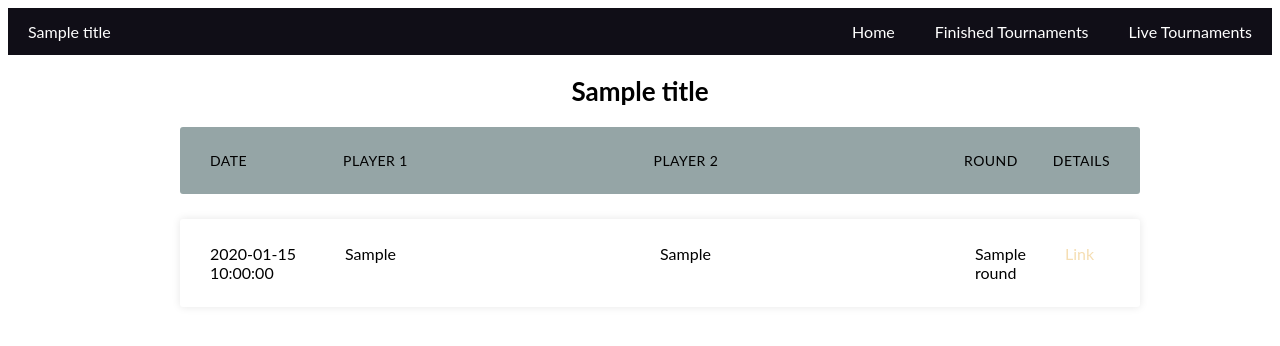
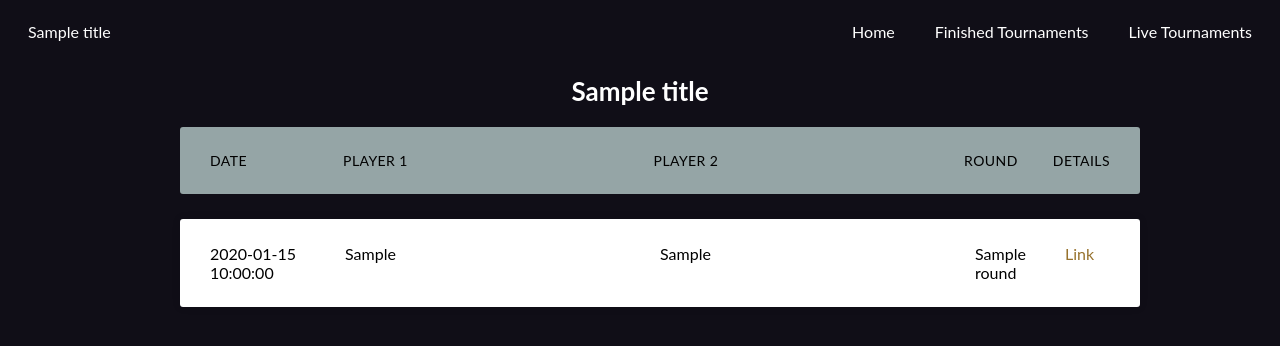
Before and after one commit to snehagavini/Tennis_Visualisation, a Flask app: template app/templates/matches_list.html in a window 1280 px wide. Shown: the top 346 px of the page. Run offline with Flask 3, Linux system fonts and the light colour scheme; the template is opened without the code that fills it: most values are stand-ins (such as "Sample title", 1, 10 or a date in 2020); parts of the project's set-up code (start-up, migrations or seed data) failed here and were passed over.

Commit message:
Done with bug fixing and implementation

```diff
--- a/app.py
+++ b/app.py
@@ -23,9 +23,11 @@ app.layout = html.Div(
 )
 
 @app.callback(Output('table', 'data'),
+              Output('table', 'columns'),
               [Input('url', 'pathname')])
 def display_page(pathname):
-    return pd.read_csv(f'./data{pathname}.csv').to_dict('records')
+    df = pd.read_csv(f'./data{pathname}.csv')
+    return df.to_dict("records"), [{"name": i, "id": i} for i in df.columns]
 
 if __name__ == "__main__":
     app.run_server(debug=True)
--- a/app/static/matches_list.css
+++ b/app/static/matches_list.css
@@ -1,3 +1,7 @@
+body {
+    background-color: #100e17;
+}
+
 /* top navigation bar */
 .navbar {
     overflow: hidden;
@@ -41,6 +45,6 @@
 /* removing the text-decoration */
 a {
     text-decoration: none;
-    color: wheat;
+    color: rgb(151, 114, 45);
 
 }
--- a/app/static/matches_list.scss
+++ b/app/static/matches_list.scss
@@ -13,6 +13,7 @@ body {
     font-size: 26px;
     margin: 20px 0;
     text-align: center;
+    color: #fff;
     small {
       font-size: 0.5em;
     }
--- a/app/static/matches_list1.css
+++ b/app/static/matches_list1.css
@@ -11,7 +11,8 @@ body {
 h2 {
   font-size: 26px;
   margin: 20px 0;
-  text-align: center; }
+  text-align: center;
+  color: #fff; }
   h2 small {
     font-size: 0.5em; }
 
--- a/app/static/style.css
+++ b/app/static/style.css
@@ -5,7 +5,8 @@
   body {
     font-family: Arial, Helvetica, sans-serif;
     text-align: center;
-    background-color: rgb(113, 129, 76);
+    background-color: #100e17;
+    color: #fff;
   }
 
   .container{
```
Also changed, not shown: app/static/tournament.css (+20 -0 lines), app/templates/tournament.html (+11 -6 lines), README.md.
